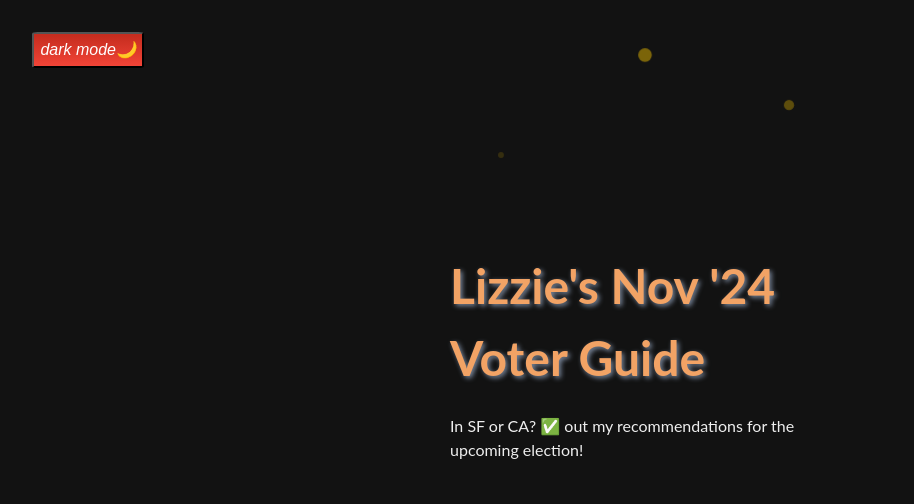
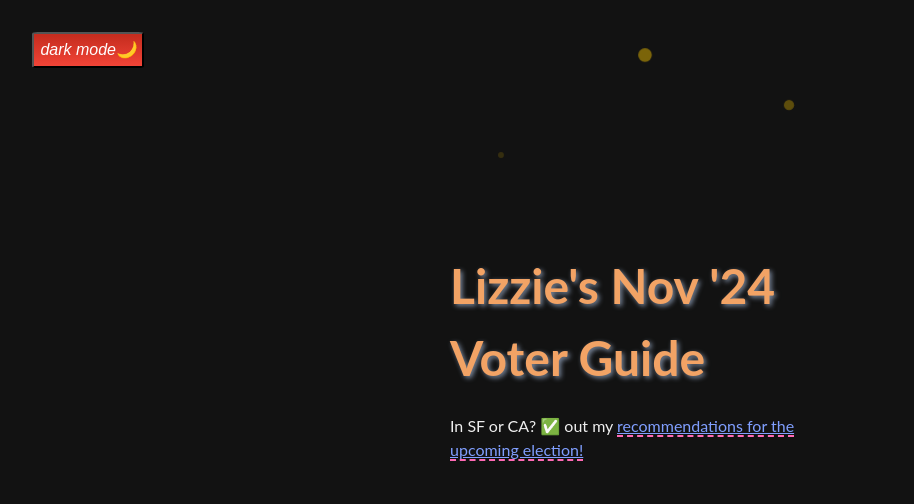
Before and after one commit to elizabethsiegle/elizabethsiegle.github.io, a plain HTML site: page index.html in a window 1280 px wide. Shown: the top 504 px of the page, without its empty margins (0-914 px from the left). Drawn offline with nearby package versions, Linux system fonts and the light colour scheme; a script that the page names is missing.

Commit message:
link lol

```diff
--- a/index.html
+++ b/index.html
@@ -37,7 +37,7 @@
   <div id="body">
     <div class="voter-guide">
       <h2>Lizzie's Nov '24 Voter Guide</h2>
-      <p>In SF or CA? ✅ out my recommendations for the upcoming election!</p>
+      <p>In SF or CA? ✅ out my <a href="https://lizziepika.notion.site/Lizzie-s-2024-Election-Voter-Guide-1256b18f730f80d0a68ce357558b27a6" target="_blank">recommendations for the upcoming election!</a></p>
 
       <!-- Fireworks -->
       <div class="firework firework-1"></div>
```
